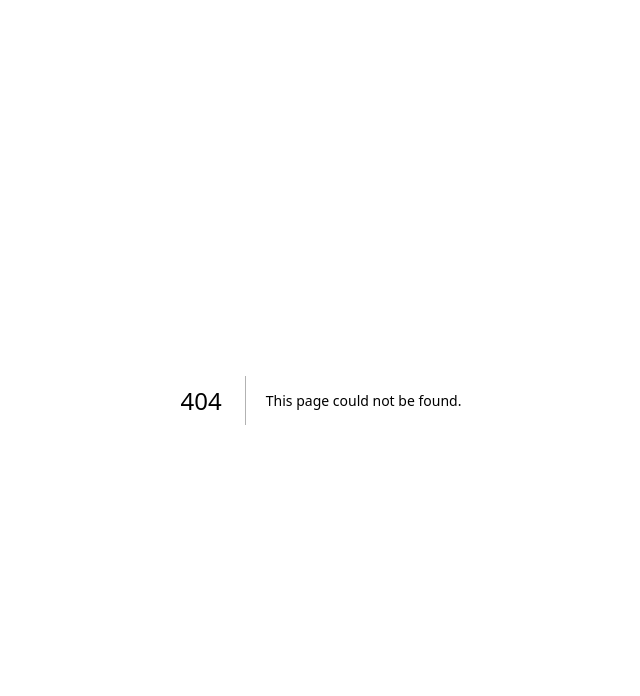
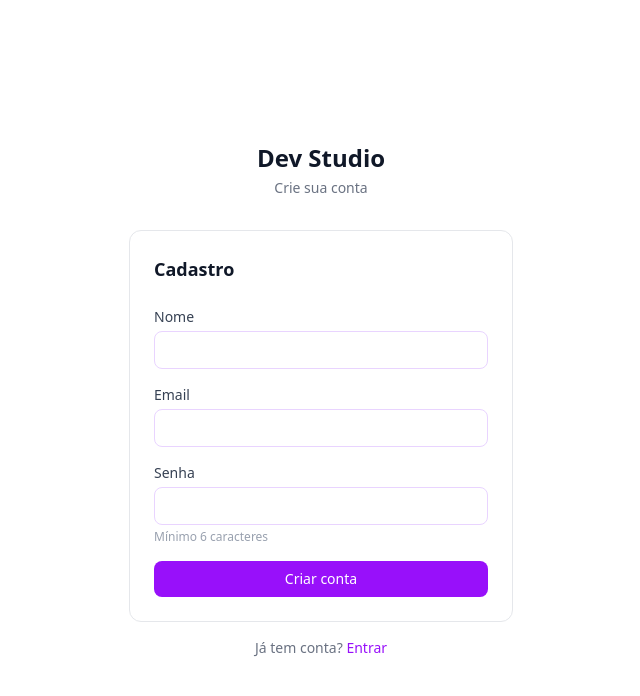
Before and after one commit to Kauan467/dev-studio, a Next.js app: page /register in a window 1280 px wide. Before the commit this address had no page. Shown: the top 696 px of the page, without its empty margins (319-959 px from the left). Built offline with nearby package versions, Linux system fonts and the light colour scheme.

Commit message:
feat: telas da de cadastro

```diff
--- /dev/null
+++ b/src/app/register/page.js
@@ -0,0 +1,117 @@
+"use client";
+
+import { useState } from "react";
+import { useRouter } from "next/navigation";
+import Link from "next/link";
+
+export default function RegisterPage() {
+  const [name, setName] = useState("");
+  const [email, setEmail] = useState("");
+  const [password, setPassword] = useState("");
+  const [error, setError] = useState("");
+  const [loading, setLoading] = useState(false);
+  const router = useRouter();
+
+  async function handleSubmit(e) {
+    e.preventDefault();
+    setError("");
+    setLoading(true);
+
+    const res = await fetch("/api/auth/register", {
+      method: "POST",
+      headers: { "Content-Type": "application/json" },
+      body: JSON.stringify({ name, email, password }),
+    });
+
+    const data = await res.json();
+
+    setLoading(false);
+
+    if (!res.ok) {
+      setError(data.error);
+    } else {
+      router.push("/login");
+    }
+  }
+
+  return (
+    <div className="min-h-screen flex items-center justify-center bg-white">
+      <div className="w-full max-w-sm">
+        <div className="text-center mb-8">
+          <h1 className="text-2xl font-bold text-gray-900">Dev Studio</h1>
+          <p className="text-sm text-gray-500 mt-1">
+            Crie sua conta
+          </p>
+        </div>
+
+        <div className="bg-white rounded-xl border border-gray-200 p-6">
+          <h2 className="text-lg font-semibold text-gray-900 mb-6">Cadastro</h2>
+
+          {error && (
+            <div className="bg-red-50 text-red-600 text-sm px-4 py-3 rounded-lg mb-4">
+              {error}
+            </div>
+          )}
+
+          <form onSubmit={handleSubmit} className="space-y-4">
+            <div>
+              <label className="block text-sm font-medium text-gray-700 mb-1">
+                Nome
+              </label>
+              <input
+                type="text"
+                value={name}
+                onChange={(e) => setName(e.target.value)}
+                required
+                className="w-full px-3 py-2 border border-purple-200 rounded-lg text-sm focus:outline-none focus:ring-2 focus:ring-purple-500 focus:border-transparent"
+              />
+            </div>
+
+            <div>
+              <label className="block text-sm font-medium text-gray-700 mb-1">
+                Email
+              </label>
+              <input
+                type="email"
+                value={email}
+                onChange={(e) => setEmail(e.target.value)}
+                required
+                className="w-full px-3 py-2 border border-purple-200 rounded-lg text-sm focus:outline-none focus:ring-2 focus:ring-purple-500 focus:border-transparent"
+              />
+            </div>
+
+            <div>
+              <label className="block text-sm font-medium text-gray-700 mb-1">
+                Senha
+              </label>
+              <input
+                type="password"
+                value={password}
+                onChange={(e) => setPassword(e.target.value)}
+                required
+                minLength={6}
+                className="w-full px-3 py-2 border border-purple-200 rounded-lg text-sm focus:outline-none focus:ring-2 focus:ring-purple-500 focus:border-transparent"
+              />
+              <p className="text-xs text-gray-400 mt-1">Mínimo 6 caracteres</p>
+            </div>
+
+            <button
+              type="submit"
+              disabled={loading}
+              className="w-full bg-purple-600 text-white py-2 rounded-lg text-sm font-medium hover:bg-purple-700 disabled:opacity-50 disabled:cursor-not-allowed transition-colors"
+            >
+              {loading ? "Criando..." : "Criar conta"}
+            </button>
+          </form>
+        </div>
+
+        <p className="text-center text-sm text-gray-500 mt-4">
+          Já tem conta?{" "}
+          <Link href="/login" className="text-purple-600 hover:underline">
+            Entrar
+          </Link>
+        </p>
+      </div>
+    </div>
+  );
+}
```
Also changed, not shown: src/app/login/page.js (line endings or trailing spaces).
